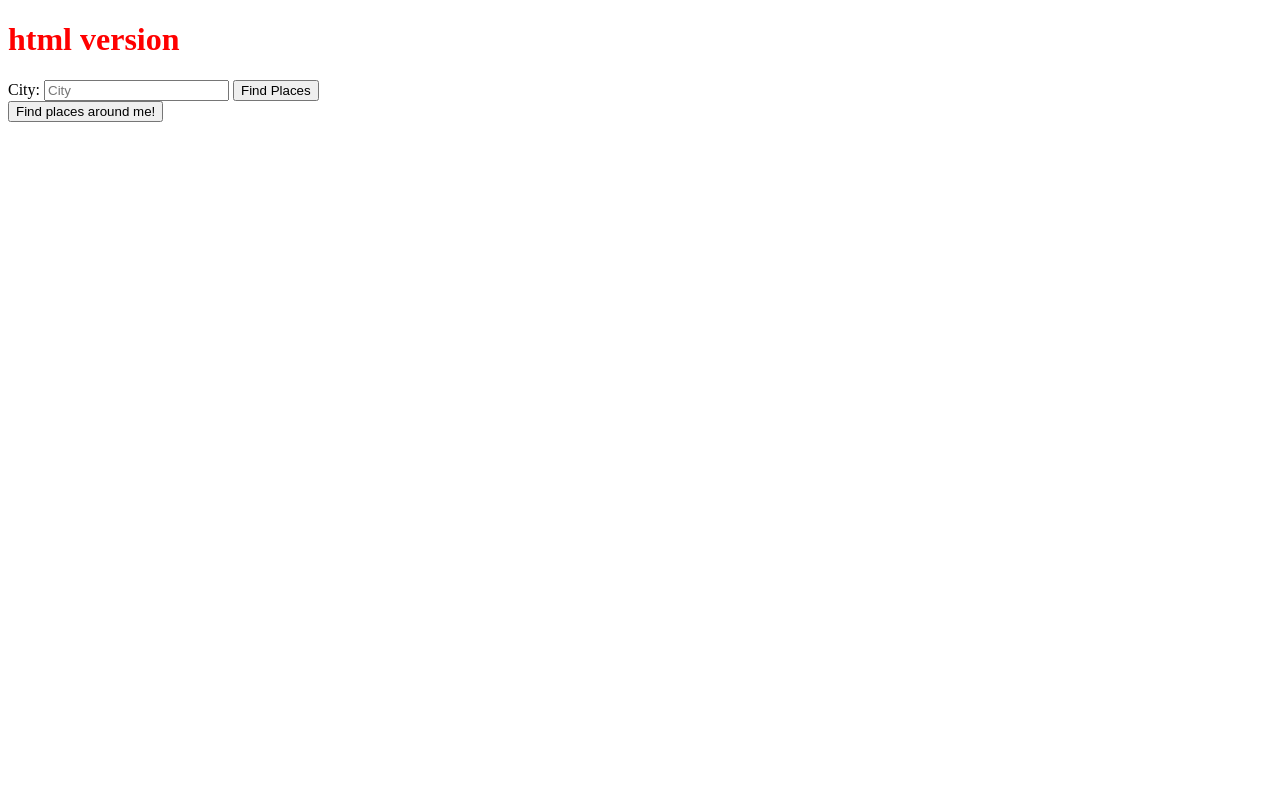
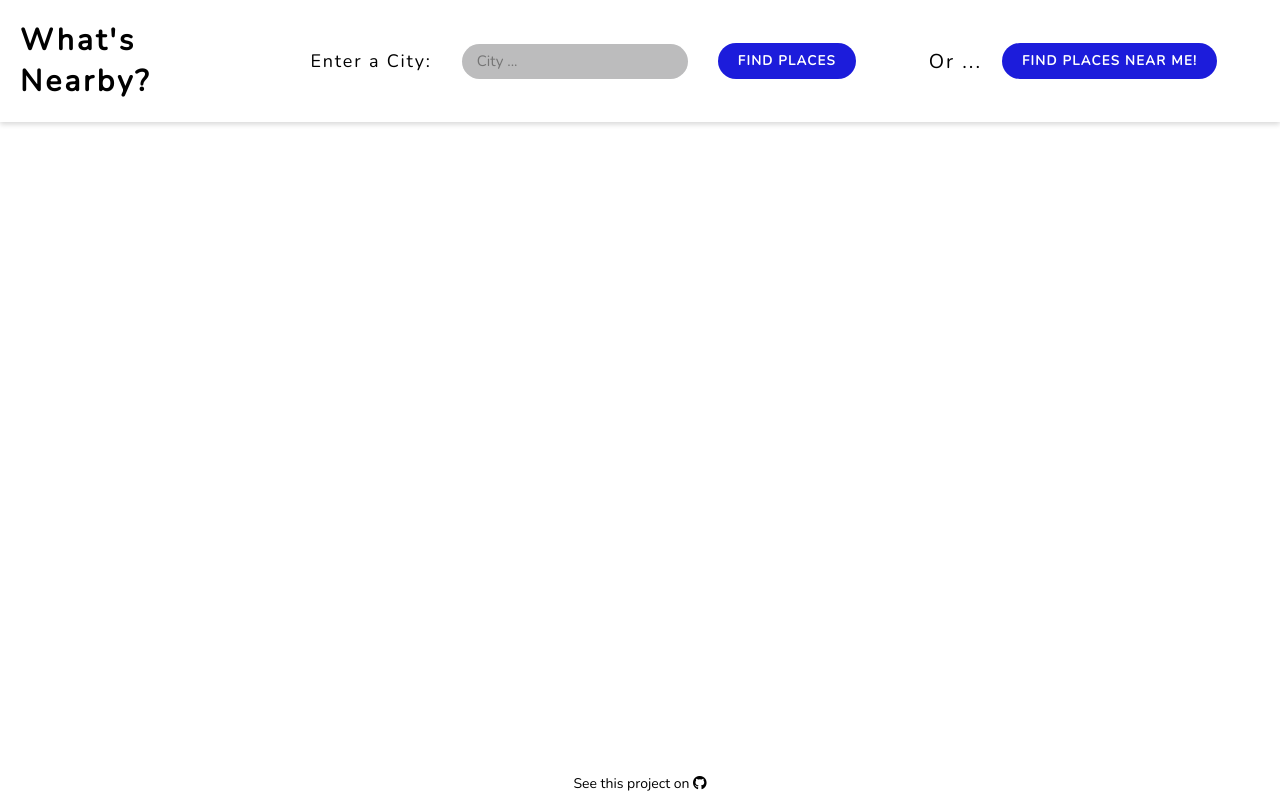
Before and after one commit to Cats-n-coffee/vegan-app-mongo, a website: page public/index.html in a window 1280 px wide. Drawn offline with nearby package versions, Linux system fonts and the light colour scheme.

Commit message:
main functionality done

```diff
--- a/public/frontend.js
+++ b/public/frontend.js
@@ -30,25 +30,6 @@ function getUserLocation() {
         });
     }
 }
-
-
-
-// // convert user's coordinates to a zipcode
-// function getUserZipCode(latLon) {
-//     // reverse geocode API
-//     fetch('http://www.mapquestapi.com/geocoding/v1/reverse?key=AxTAT4irkRbwuBj9vGdoAGdRDCVF6D0z&location='+ latLon + '&includeRoadMetadata=true&includeNearestIntersection=true')
-//     .then(response => response.json())
-//     .then(data => retrieveZipCode(data))
-// }
-
-// // access the zipcode in the json response and query database with it
-// function retrieveZipCode(data) {
-//     var userZipcode = data.results[0].locations[0].postalCode;
-//     userZipcode = userZipcode.substring(0, userZipcode.length-5);
-//     //userZipcode = parseInt(userZipcode);
-//     console.log(userZipcode);
-//     fetchApi('/api/places?zipcode=' + userZipcode);
-// }
 
 // queries the database, then uses response data to invoke two other functions
 async function fetchApi(url) {
@@ -87,7 +68,7 @@ function getLocationsCoordinates(data) {
 // GET request to place each location on a map
 function placeLocationsOnMap(allCoordinates) {
     const newRequest = new XMLHttpRequest;
-    newRequest.open('GET', 'https://www.mapquestapi.com/staticmap/v5/map?locations=' + allCoordinates+ '&zoom=10&size=600,400@2x&key=AxTAT4irkRbwuBj9vGdoAGdRDCVF6D0z&declutter=true', true);
+    newRequest.open('GET', 'https://www.mapquestapi.com/staticmap/v5/map?locations=' + allCoordinates+ '&zoom=12&size=600,400@2x&key=AxTAT4irkRbwuBj9vGdoAGdRDCVF6D0z&declutter=true', true);
     newRequest.responseType = 'blob';
     newRequest.onload = function(e){
         if(this.status === 200) {
--- a/public/index.html
+++ b/public/index.html
@@ -5,19 +5,36 @@
     <meta name="viewport" content="width=device-width, initial-scale=1.0">
     <link rel="stylesheet" type="text/css" href="styles.css">
     <script defer src="frontend.js"></script>
+    <script src="https://kit.fontawesome.com/a517bc91f8.js" crossorigin="anonymous"></script>
     <title>Vegan APP </title>
 </head>
 <body>
-    <h1>html version</h1>
-    <form id="form-city">
-        <label>City:</label>
-        <input id="user-input" type="text" ref="city" placeholder="City" required>
-        <input type="submit" value="Find Places">
-    </form>
-    <button id="geolocation-btn" type="button">Find places around me!</button>
-    <div id="map">
-        <img src="" id="map-container">
+    <div id="main-container">
+        <header>
+            <h1>What's Nearby?</h1>
+            <div id="search-form">
+                <form id="form-city">
+                    <label>Enter a City:</label>
+                    <input id="user-input" type="text" ref="city" placeholder="City ..." required>
+                    <input id="input-button" type="submit" value="Find Places">
+                </form>
+                <div id="geo-div">
+                    <span>Or ...</span>
+                    <input id="geolocation-btn" type="button" value="Find Places Near Me!">
+                </div>
+            </div>
+        </header>
+        <div class="main-content">
+            <div id="my-data"></div>
+            <div id="map">
+                <img src="" id="map-container">
+            </div>
+        </div>
+
+        <footer>
+            <a href="#"><span>See this project on <i class="fab fa-github"></i></span></a>
+        </footer>
     </div>
-    <div id="my-data"></div>
+
 </body>
 </html>
--- a/public/styles.css
+++ b/public/styles.css
@@ -1,3 +1,185 @@
-h1 {
-    color: red;
+@import url('https://fonts.googleapis.com/css2?family=Nunito&display=swap');
+
+* {
+    box-sizing: border-box;
+    margin: 0;
+    padding: 0;
 }
+
+html,body {
+    width: 100%;
+    height: 100%;
+    font-family: 'Nunito', sans-serif;
+    font-size: 10px;
+}
+
+#main-container {
+    min-height: 100vh;
+    overflow: hidden;
+    display: grid;
+    grid-template-rows: auto 1fr auto;
+    position: relative;
+    padding-bottom: 10px;
+}
+
+header {
+    display: flex;
+    width: 100%;
+    padding: 2em 2em;
+    justify-content: space-between;
+    align-items: center;
+    box-shadow: 0px 2.5px 5px rgba(0,0,0,0.15);
+}
+
+header h1 {
+    font-size: 3em;
+    letter-spacing: .1em;
+    width: 20%;
+
+}
+footer {
+    position: absolute;
+    bottom: 0;
+    width: 100%;
+    text-align: center;
+    font-size: 1.4em;
+    padding: .5em 0;
+}
+
+a {
+    text-decoration: none;
+    color: black;
+}
+
+#search-form {
+    display: flex;
+    justify-content: space-evenly;
+    gap: 3em;
+    width: 80%;
+}
+
+#search-form form {
+    font-size: 1.5em;
+    display: flex;
+    justify-content: space-evenly;
+    align-items: center;
+    gap: 2em;
+}
+
+#search-form form label {
+    font-size: 1.2em;
+    letter-spacing: .1em;
+}
+
+#user-input {
+    padding: .5em 1em;
+    font-family: 'Nunito', sans-serif;
+    font-size: 1em;
+    background: rgb(188, 188, 189);
+    border-radius: 20px;
+    border: none;
+}
+
+#user-input:focus {
+    background: rgb(219, 218, 218);
+}
+
+#input-button {
+    padding: .7em 1.5em;
+    font-family: 'Nunito', sans-serif;
+    background: rgb(28, 28, 219);
+    color: white;
+    border-radius: 20px;
+    border: none;
+    letter-spacing: .1em;
+    text-transform: uppercase;
+    font-weight: bold;
+}
+
+#input-button:hover {
+    padding: .7em 1.5em;
+    font-family: 'Nunito', sans-serif;
+    background: rgb(97, 97, 236);
+    color: white;
+    border-radius: 20px;
+    border: none;
+    letter-spacing: .1em;
+    text-transform: uppercase;
+    font-weight: bold;
+}
+
+#geo-div {
+    display: flex;
+    justify-content: space-evenly;
+    align-items: center;
+    gap: 2em;
+}
+
+#geo-div span{
+    font-size: 2em;
+    letter-spacing: .1em;
+}
+
+#geolocation-btn {
+    padding: .7em 1.5em;
+    font-family: 'Nunito', sans-serif;
+    background: rgb(28, 28, 219);
+    color: white;
+    border-radius: 20px;
+    border: none;
+    letter-spacing: .1em;
+    text-transform: uppercase;
+    font-weight: bold;
+}
+
+#geolocation-btn:hover {
+    padding: .7em 1.5em;
+    font-family: 'Nunito', sans-serif;
+    background: rgb(97, 97, 236);
+    color: white;
+    border-radius: 20px;
+    border: none;
+    letter-spacing: .1em;
+    text-transform: uppercase;
+    font-weight: bold;
+}
+
+.main-content {
+    height: 100%;
+    width: 100%;
+    display: grid;
+    grid-template-columns: 1fr 2fr;
+}
+
+#my-data {
+    width: auto;
+    height: 81vh;
+    overflow-x: hidden;
+    overflow-y: auto;
+    padding-left: 2em;
+    padding-top: 2em;
+}
+
+#my-data div {
+    display: flex;
+    flex-direction: column;
+}
+
+#my-data span {
+    font-size: 1.4em;
+    padding-bottom: .5em;
+    padding-top: .5em;
+}
+
+#my-data span:first-child {
+    font-weight: bold;
+    color: rgb(26, 26, 224);
+    font-size: 1.6em;
+}
+
+#map {
+    height: 81vh;
+    width: auto;
+    overflow-y: auto;
+    overflow-x: auto;
+}
```
Also changed, not shown: routes/newRoute.js (+3 -18 lines).
